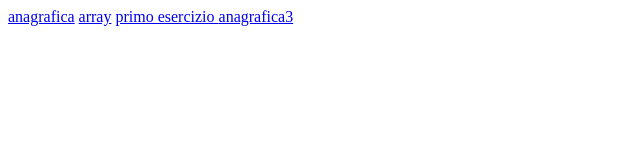
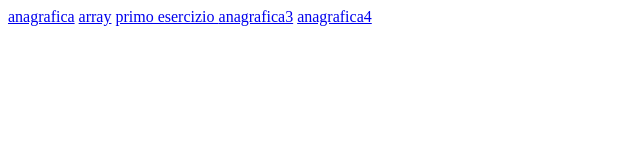
Before and after one commit to Liutprando08/tps, a plain HTML site: page index.html in a window 1280 px wide. Shown: the whole page, without its empty margins (0-640 px from the left). Drawn offline with Linux system fonts and the light colour scheme.

Commit message:
Add link to anagrafica4.html in index.html

```diff
--- a/index.html
+++ b/index.html
@@ -7,5 +7,6 @@
     <a href="array.html"> array</a>
     <a href="esercizio1.html"> primo esercizio </a>
     <a href="anagrafica3.html"> anagrafica3</a>
+    <a href="anagrafica4.html"> anagrafica4</a>
   </body>
 </html>
```
